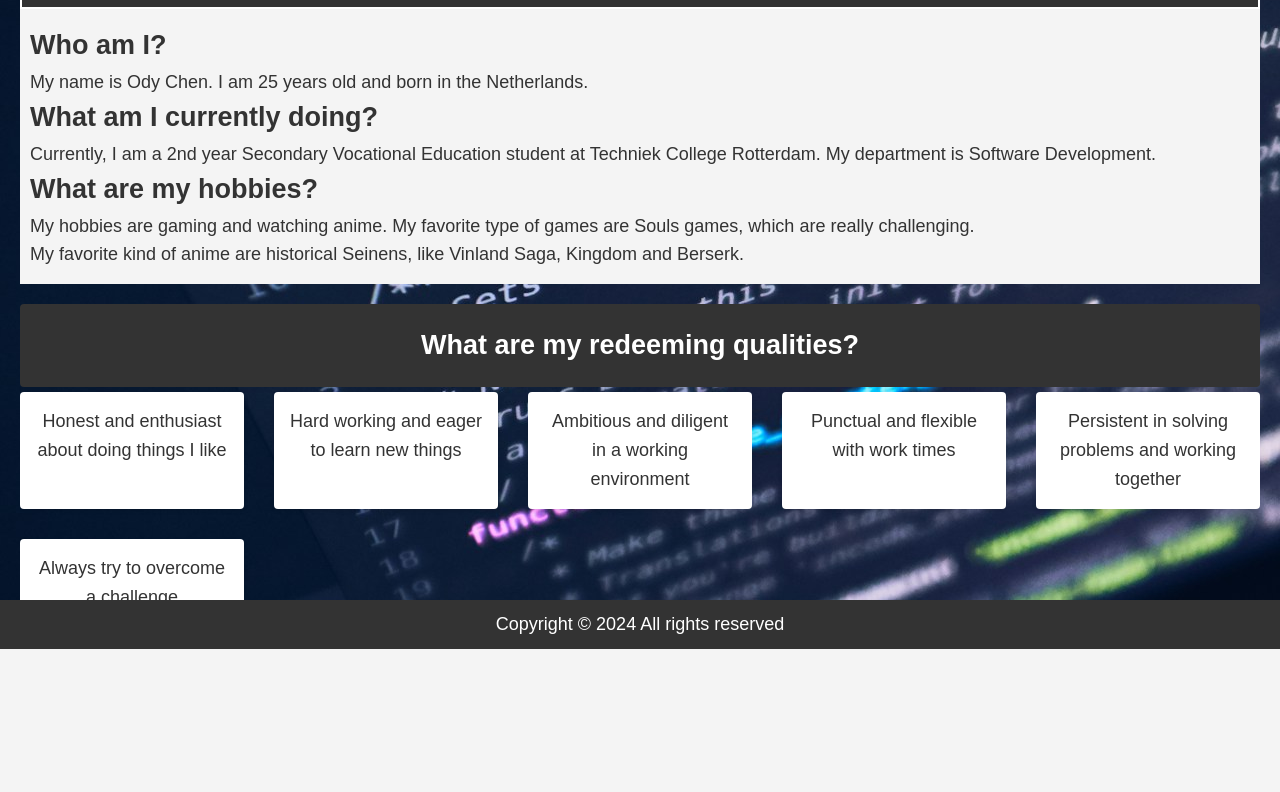
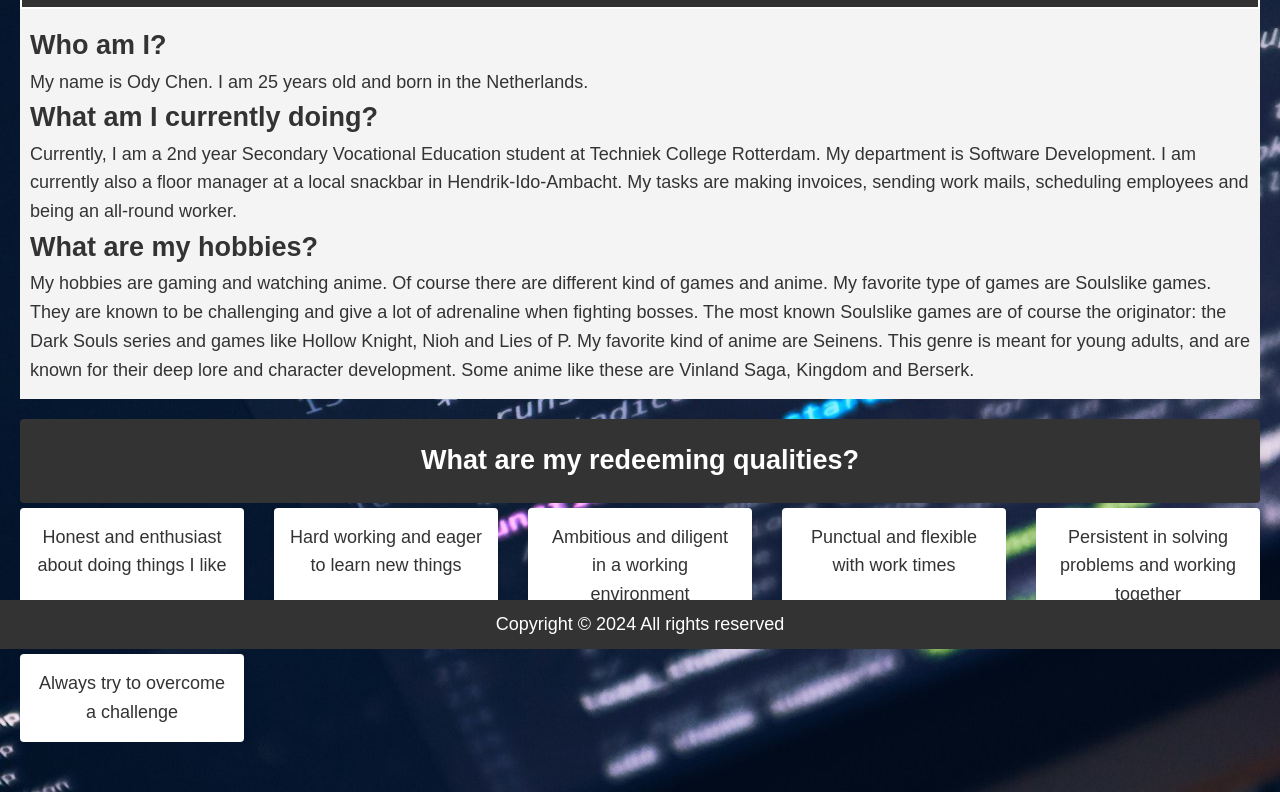
Before and after one commit to WhatABeatifulDuwang/Keuzedeel-Front-end, a plain HTML site: page bio.html in a window 1280 px wide. Shown: the part 151-943 px from the top of the page. Before the commit the page ends 800 px from the top, so only its background shows below. Drawn offline with Linux system fonts and the light colour scheme.

Commit message:
SEO start, observatie finished

```diff
--- a/bio.html
+++ b/bio.html
@@ -31,12 +31,24 @@
         </article>
         <article>
             <h2>What am I currently doing?</h2>
-            <p>Currently, I am a 2nd year Secondary Vocational Education student at Techniek College Rotterdam. My department is Software Development.</p>
+            <p>
+                Currently, I am a 2nd year Secondary Vocational Education student at Techniek College Rotterdam.
+                My department is Software Development.
+                I am currently also a floor manager at a local snackbar in Hendrik-Ido-Ambacht.
+                My tasks are making invoices, sending work mails, scheduling employees and being an all-round worker.
+            </p>
         </article>
         <article>
             <h2>What are my hobbies?</h2>
-            <p>My hobbies are gaming and watching anime. My favorite type of games are Souls games, which are really challenging.</p>
-            <p>My favorite kind of anime are historical Seinens, like Vinland Saga, Kingdom and Berserk.</p>
+            <p>
+                My hobbies are gaming and watching anime. Of course there are different kind of games and anime.
+                My favorite type of games are Soulslike games.
+                They are known to be challenging and give a lot of adrenaline when fighting bosses.
+                The most known Soulslike games are of course the originator: the Dark Souls series and games like Hollow Knight, Nioh and Lies of P.
+                My favorite kind of anime are Seinens.
+                This genre is meant for young adults, and are known for their deep lore and character development.
+                Some anime like these are Vinland Saga, Kingdom and Berserk.
+            </p>
         </article>
     </section>
     <h2 id="grid-title">What are my redeeming qualities?</h2>
--- a/style.scss
+++ b/style.scss
@@ -29,10 +29,10 @@ $max-width: 100%;
 @mixin main-font {
   font-family: $main-font-family;
   font-size: $main-font-size;
-  @include device(tablet){
+  @include device(tablet) {
     font-size: $tablet-font-size;
   }
-  @include device(phone){
+  @include device(phone) {
     font-size: $phone-font-size;
   }
   @include device(phone-landscape) {
@@ -135,7 +135,7 @@ header {
     top: 30px;
     right: 30px;
   }
-  @include device(phone-landscape){
+  @include device(phone-landscape) {
     width: 60px;
     height: 60px;
     top: 25px;
@@ -208,6 +208,7 @@ header {
   grid-template-columns: repeat(auto-fill, minmax(250px, 1fr));
   gap: 30px;
   margin-top: 20px;
+  margin-bottom: 30px;
   @include device(phone) {
     gap: 10px;
     margin: 30px;
@@ -279,16 +280,22 @@ header {
     img {
       height: $max-height;
     }
+
+    article {
+      margin-bottom: 20px;
+    }
   }
   @include device(phone) {
     margin-bottom: 20px;
     width: $max-width;
+
+    article {
+      margin-bottom: 20px;
+    }
   }
 }
 
 form {
-  margin-left: 20%;
-
   @include device(phone) {
     margin: $base-margin;
   }
```
Also changed, not shown: contact.html (+1 -0 lines), style.css, 2 other files.
